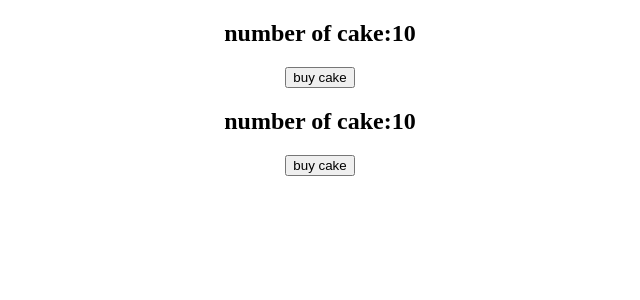
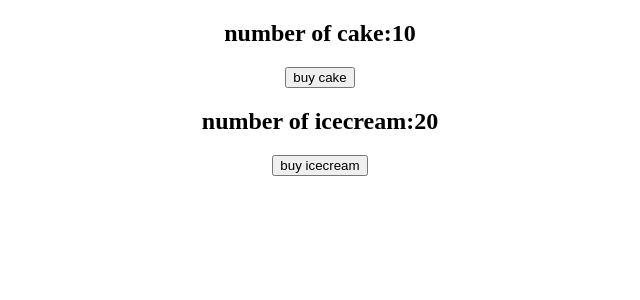
Before and after one commit to ZahraNejati79/redux, a React (Create React App) app: page / in a window 1280 px wide. Shown: the top 300 px of the page, without its empty margins (320-960 px from the left). Built offline with nearby package versions, Linux system fonts and the light colour scheme.

Commit message:
combine cake/icecream

```diff
--- a/src/App.js
+++ b/src/App.js
@@ -3,12 +3,13 @@ import { Provider } from "react-redux";
 import CakeContainer from "./components/cakeContainer";
 import store from "./redux/redux";
 import HooksCakeContainer from "./components/HooksCakeContainer";
+import HooksIcecreamContainer from "./components/IcecreamContainer";
 const App = () => {
   return (
     <Provider store={store}>
       <div className="App">
-        <CakeContainer />
         <HooksCakeContainer />
+        <HooksIcecreamContainer />
       </div>
     </Provider>
   );
--- a/src/components/HooksCakeContainer.js
+++ b/src/components/HooksCakeContainer.js
@@ -2,7 +2,7 @@ import { useDispatch, useSelector } from "react-redux";
 import { buyCake } from "../redux/cake/cakeAction";
 
 const HooksCakeContainer = () => {
-  const numOfCake = useSelector((state) => state.numOfCake);
+  const numOfCake = useSelector((state) => state.cake.numOfCake);
   const dispatch = useDispatch(buyCake());
   return (
     <div>
--- /dev/null
+++ b/src/components/IcecreamContainer.js
@@ -0,0 +1,15 @@
+import { useDispatch, useSelector } from "react-redux";
+import { buyIcecream } from "../redux/icecream/IcecraemAction";
+
+const HooksIcecreamContainer = () => {
+  const numOfIcecream = useSelector((state) => state.icecream.numOfIcecream);
+  const dispatch = useDispatch(buyIcecream());
+  return (
+    <div>
+      <h2>number of icecream:{numOfIcecream}</h2>
+      <button onClick={() => dispatch(buyIcecream())}>buy icecream</button>
+    </div>
+  );
+};
+
+export default HooksIcecreamContainer;
--- /dev/null
+++ b/src/redux/RootReducer.js
@@ -0,0 +1,9 @@
+import { combineReducers } from "redux";
+import cakeReducer from "./cake/cakeReducer";
+import { icecreamReducer } from "./icecream/IcecreamReducre";
+
+const rootReducer = combineReducers({
+  cake: cakeReducer,
+  icecream: icecreamReducer,
+});
+export default rootReducer;
--- a/src/redux/cake/cakeReducer.js
+++ b/src/redux/cake/cakeReducer.js
@@ -7,7 +7,6 @@ const cakeReducer = (state = initialState, action) => {
   switch (action.type) {
     case BUY_CAKE:
       return { ...state, numOfCake: state.numOfCake - 1 };
-
     default:
       return state;
   }
--- /dev/null
+++ b/src/redux/icecream/IcecraemAction.js
@@ -0,0 +1,6 @@
+import { BUY_ICECREAM } from "./icecreamType";
+export const buyIcecream = () => {
+  return {
+    type: BUY_ICECREAM,
+  };
+};
--- /dev/null
+++ b/src/redux/icecream/IcecreamReducre.js
@@ -0,0 +1,14 @@
+import { BUY_ICECREAM } from "./icecreamType";
+
+const initialIcecream = {
+  numOfIcecream: 20,
+};
+
+export const icecreamReducer = (state = initialIcecream, action) => {
+  switch (action.type) {
+    case BUY_ICECREAM:
+      return { ...state, numOfIcecream: state.numOfIcecream - 1 };
+    default:
+      return state;
+  }
+};
--- /dev/null
+++ b/src/redux/icecream/icecreamType.js
@@ -0,0 +1 @@
+export const BUY_ICECREAM = "BUY_ICECREAM ";
--- a/src/redux/redux.js
+++ b/src/redux/redux.js
@@ -1,5 +1,5 @@
 import { createStore } from "redux";
-import cakeReducer from "./cake/cakeReducer";
+import rootReducer from "../redux/RootReducer";
 
-const store = createStore(cakeReducer);
+const store = createStore(rootReducer);
 export default store;
```
